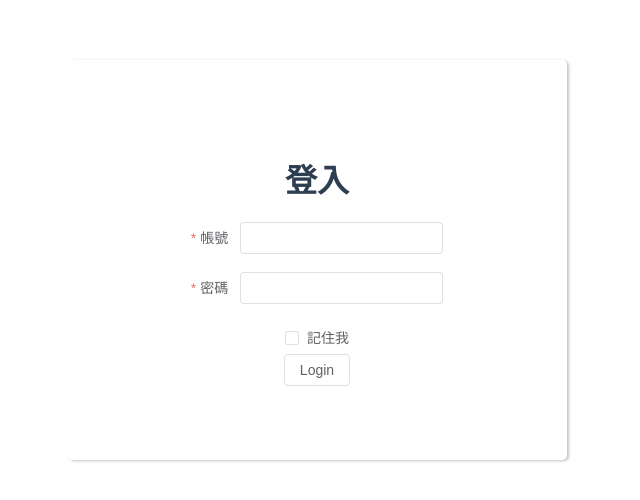
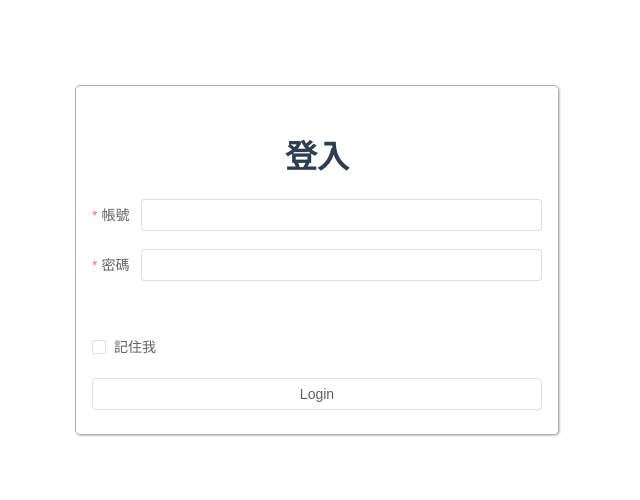
Before and after one commit to ian5255/vue3-test, a Vue app: page /#/login in a window 1280 px wide. Shown: the part 148-648 px from the top of the page, without its empty margins (331-971 px from the left). Built offline with nearby package versions, Linux system fonts and the light colour scheme.

Commit message:
[add] localstorage  [add] remember handler

```diff
--- /dev/null
+++ b/src/plugins/storage/index.js
@@ -0,0 +1,15 @@
+export const GetStorage = (key) => {
+  return JSON.parse(localStorage.getItem(key));
+};
+
+export const SetStorage = (key, value) => {
+  localStorage.setItem(key, JSON.stringify(value));
+};
+
+export const RemoveAllStorage = () => {
+  try {
+    localStorage.clear(); // 全清
+  } catch (error) {
+    return false;
+  }
+};
--- a/src/views/Login.vue
+++ b/src/views/Login.vue
@@ -12,23 +12,35 @@
       el-form-item(prop="password" label="密碼")
         el-input(v-model="formData.password")
 
-    el-checkbox(v-model="needRememverMe") {{"記住我"}}
-    el-button(@click="HandleLogin") {{"Login"}}
+    el-checkbox.remember-me-checkbox(v-model="needRememverMe") {{"記住我"}}
+    el-button.submit-btn(@click="HandleLogin") {{"Login"}}
 </template>
 
 <script>
-import { reactive, ref } from "vue";
+import { onMounted, reactive, ref } from "vue";
 import { debounce } from "lodash";
 import { ElMessage } from "element-plus";
+import { SetStorage, GetStorage } from "@/plugins/storage";
 
 export default {
   name: "Login-page",
   setup () {
+    onMounted(() => {
+      const isNeedRememberMe = GetStorage("needRememberMe");
+      if (!isNeedRememberMe || !isNeedRememberMe.isNeedRememberMe) return;
+      needRememverMe.value = true;
+
+      const loginInfo = GetStorage("loginInfo");
+      if (!loginInfo) return;
+      formData.account = loginInfo.account;
+      formData.password = loginInfo.password;
+    });
     // 表單資料
     const formData = reactive({
       account: "",
       password: ""
     });
+    // form rules
     const rules = {
       account: [
         { required: true, message: "帳號不得為空", trigger: "change" }
@@ -37,14 +49,21 @@ export default {
         { required: true, message: "密碼不得為空", trigger: "change" }
       ]
     };
-    const needRememverMe = ref(false);
-    const FormEl = ref(null);
+
+    const needRememverMe = ref(false); // remember me
+    const FormEl = ref(null); // form element
+    // 點擊登入
     const HandleLogin = debounce(() => {
       FormEl.value.validate((valid) => {
         if (!valid) return;
+        SetStorage("needRememberMe", { isNeedRememberMe: needRememverMe.value });
+        if (needRememverMe.value) {
+          SetStorage("loginInfo", formData);
+        }
         ElMessage({ message: "登入成功", type: "success" });
       });
     }, 300);
+
     return {
       formData,
       needRememverMe,
@@ -69,14 +88,20 @@ export default {
 // 元件樣式
 #Login {
   .card {
-    width: 500px;
-    height: 400px;
-    box-shadow: 2px 1px 3px rgb(197, 197, 197);
+    width: 450px;
+    height: 300px;
+    padding: 24px 16px;
+    border: 1px solid rgb(175, 175, 175);
+    box-shadow: 1px 1px 2px rgb(197, 197, 197);
     border-radius: 5px;
     display: flex;
-    justify-content: center;
-    align-items: center;
     flex-direction: column;
+  }
+  .remember-me-checkbox {
+    margin-top: auto;
+  }
+  .submit-btn {
+    margin-top: 15px;
   }
 }
 </style>
```
